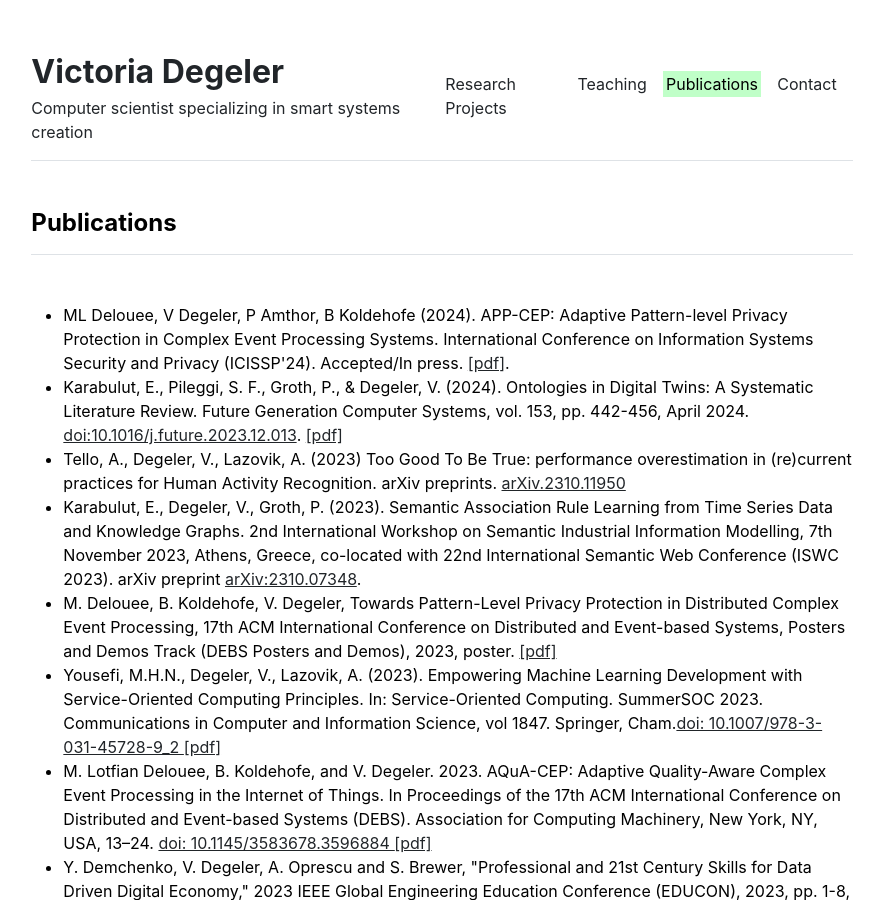
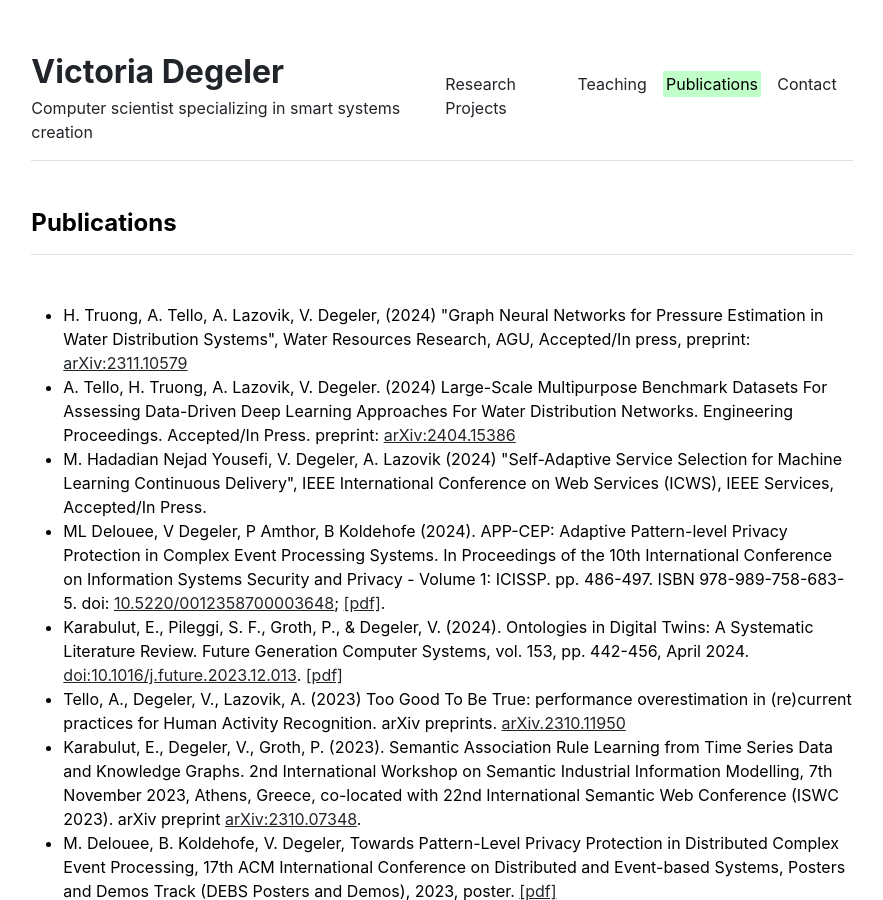
Before and after one commit to Degvik/degvik.github.io, a Jekyll site: the page built from publications.md, in a window 1280 px wide and 900 px high. Shown: the whole window, without its empty margins (198-1081 px from the left). Built offline with Jekyll 4.4.1, drawn with Linux system fonts in a browser that asks for light colours.

Commit message:
Update publications.yml

```diff
--- a/_data/publications.yml
+++ b/_data/publications.yml
@@ -5,8 +5,13 @@
 
 index:
 
-- {name: 'ML Delouee, V Degeler, P Amthor, B Koldehofe (2024). APP-CEP: Adaptive Pattern-level Privacy Protection in Complex Event Processing Systems. International Conference on Information Systems Security and Privacy (ICISSP''24). Accepted/In press. <a href="http://vdegeler.com/files/24appcep-icissp.pdf">[pdf]</a>.'}
+#2024
+- {name: 'H. Truong, A. Tello, A. Lazovik, V. Degeler, (2024) "Graph Neural Networks for Pressure Estimation in Water Distribution Systems", Water Resources Research, AGU, Accepted/In press, preprint: <a href="https://arxiv.org/abs/2311.10579">arXiv:2311.10579</a>'}
+- {name: 'A. Tello, H. Truong, A. Lazovik, V. Degeler. (2024) Large-Scale Multipurpose Benchmark Datasets For Assessing Data-Driven Deep Learning Approaches For Water Distribution Networks. Engineering Proceedings. Accepted/In Press. preprint: <a href="https://arxiv.org/abs/2404.15386">arXiv:2404.15386</a>'}
+- {name: 'M. Hadadian Nejad Yousefi, V. Degeler, A. Lazovik (2024) "Self-Adaptive Service Selection for Machine Learning Continuous Delivery", IEEE International Conference on Web Services (ICWS), IEEE Services, Accepted/In Press.'}
+- {name: 'ML Delouee, V Degeler, P Amthor, B Koldehofe (2024). APP-CEP: Adaptive Pattern-level Privacy Protection in Complex Event Processing Systems. In Proceedings of the 10th International Conference on Information Systems Security and Privacy - Volume 1: ICISSP. pp. 486-497. ISBN 978-989-758-683-5. doi: <a href="https://doi.org/10.5220/0012358700003648">10.5220/0012358700003648</a>; <a href="http://vdegeler.com/files/24appcep-icissp.pdf">[pdf]</a>.'}
 - {name: 'Karabulut, E., Pileggi, S. F., Groth, P., & Degeler, V. (2024). Ontologies in Digital Twins: A Systematic Literature Review. Future Generation Computer Systems, vol. 153, pp. 442-456, April 2024. <a href="https://doi.org/10.1016/j.future.2023.12.013">doi:10.1016/j.future.2023.12.013</a>. <a href="http://vdegeler.com/files/24ontology-dt.pdf">[pdf]</a>'}
+#2023
 - {name: 'Tello, A., Degeler, V., Lazovik, A. (2023) Too Good To Be True: performance overestimation in (re)current practices for Human Activity Recognition. arXiv preprints. <a href="https://arxiv.org/abs/2310.11950">arXiv.2310.11950</a>'}
 - {name: 'Karabulut, E., Degeler, V., Groth, P. (2023). Semantic Association Rule Learning from Time Series Data and Knowledge Graphs. 2nd International Workshop on Semantic Industrial Information Modelling, 7th November 2023, Athens, Greece, co-located with 22nd International Semantic Web Conference (ISWC 2023). arXiv preprint <a href="https://arxiv.org/abs/2310.07348">arXiv:2310.07348</a>.'}
 - {name: 'M. Delouee, B. Koldehofe, V. Degeler, Towards Pattern-Level Privacy Protection in Distributed Complex Event Processing, 17th ACM International Conference on Distributed and Event-based Systems, Posters and Demos Track (DEBS Posters and Demos), 2023, poster. <a href="http://vdegeler.com/files/23debs_privacy_poster">[pdf]</a>'} #
```
